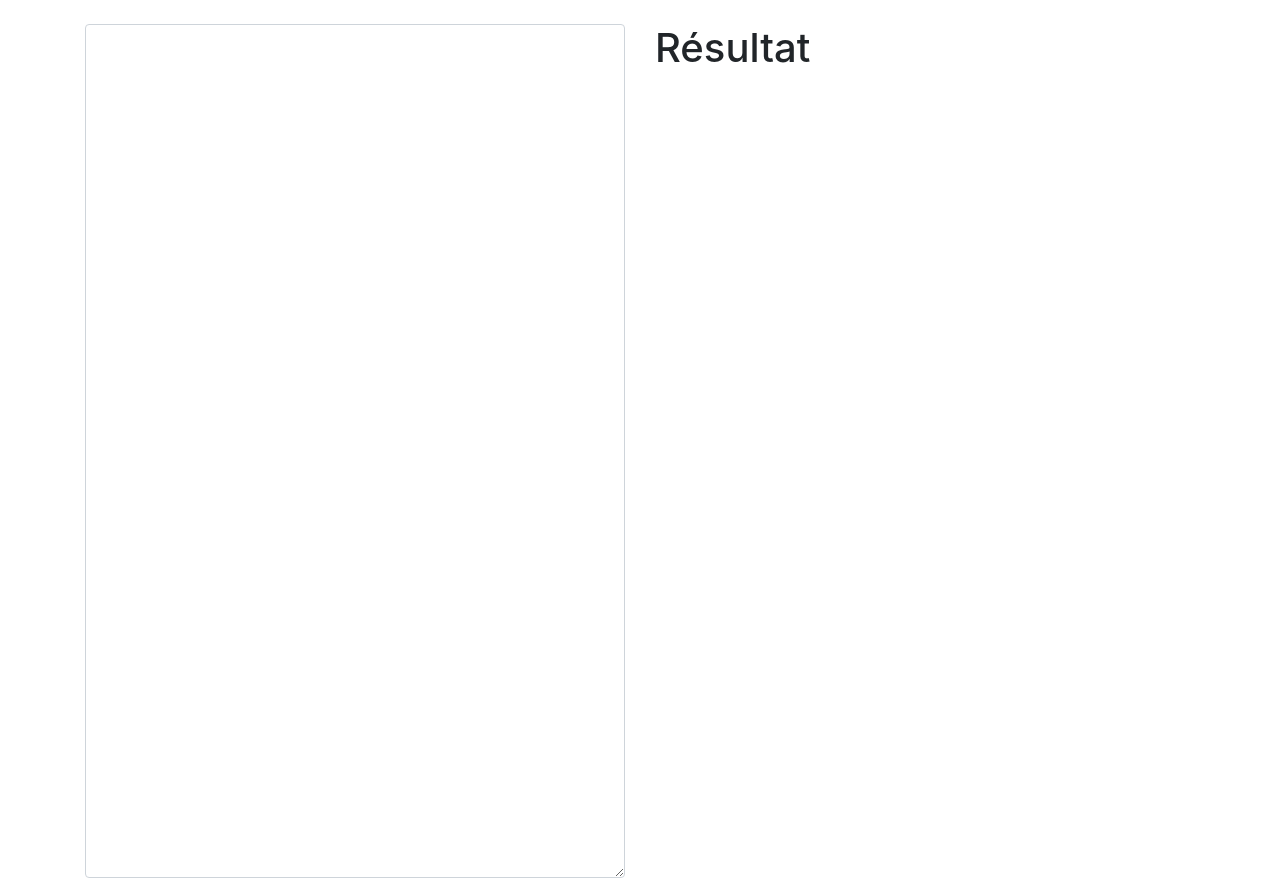
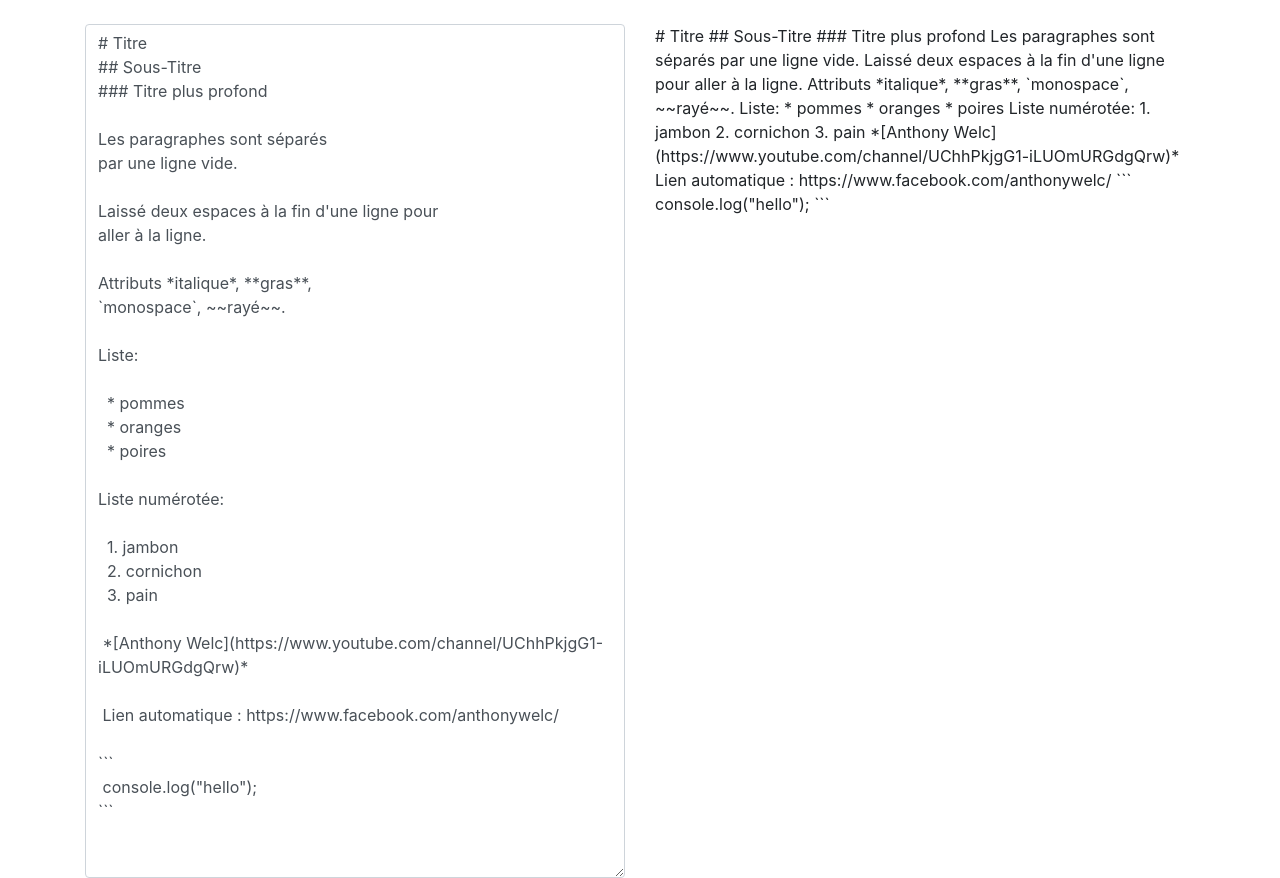
Before and after one commit to Mohand-H/editeur-de-markdown, a React (Create React App) app in the folder editeur-app/: page / in a window 1280 px wide. Built offline with nearby package versions, Linux system fonts and the light colour scheme.

Commit message:
import du fichier sampletext

```diff
--- a/editeur-app/src/App.js
+++ b/editeur-app/src/App.js
@@ -1,5 +1,6 @@
 import React, { Component } from 'react'
 import './App.css'
+import { sampleText } from './sampleText'
 
 class App extends Component {
   render() {
@@ -7,15 +8,18 @@ class App extends Component {
       <div className='container'>
         <div className='row'>
           <div className='col-sm-6'>
-            <textarea className='form-control' rows='35'/>
+            <textarea
+              value={sampleText}
+              className='form-control'
+              rows='35' />
           </div>
           <div className='col-sm-6'>
-            <h1>Résultat</h1>
+            {sampleText}
           </div>
         </div>
       </div>
-    );
+    )
   }
 }
 
-export default App;
+export default App
```
Also changed, not shown: editeur-app/src/sampleText.js (added, +1 -0 lines).
